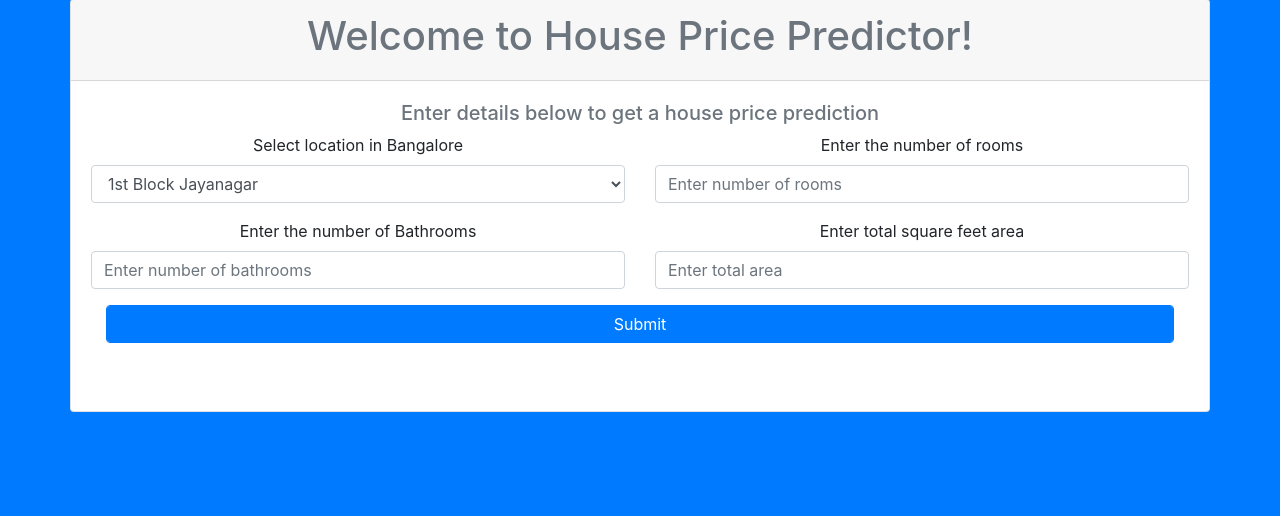
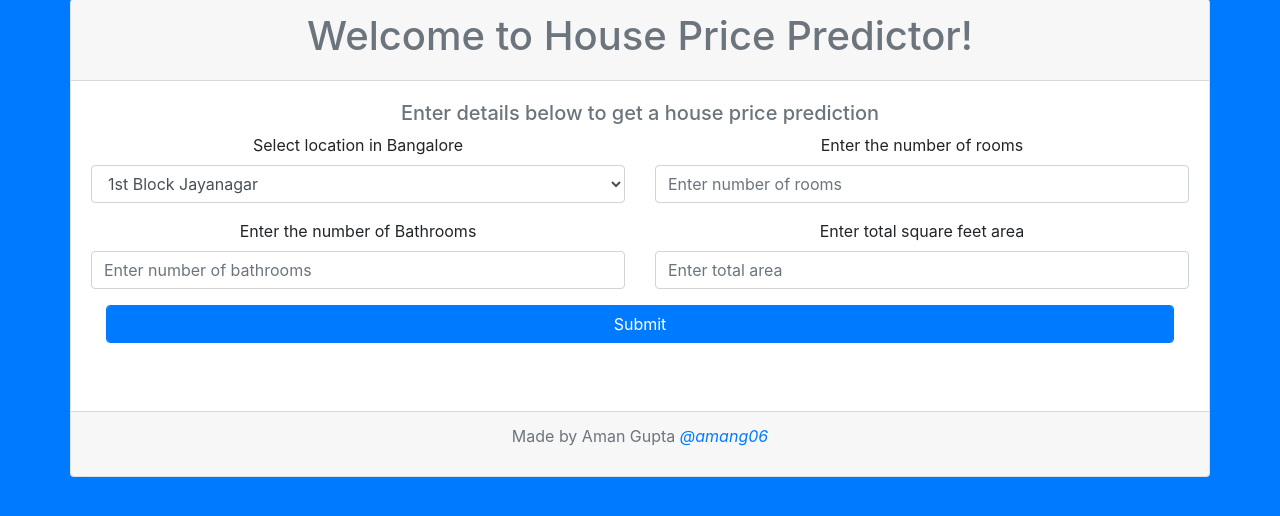
Before and after one commit to amang06/BLRHousePricePredictor, a Flask app: page / in a window 1280 px wide. Shown: the part 101-617 px from the top of the page. Run offline with Flask 3, Linux system fonts and the light colour scheme; parts of the project's set-up code (start-up, migrations or seed data) failed here and were passed over; some libraries are stand-ins or nearby versions.

Commit message:
footer added

```diff
--- a/HousePricePredictor/templates/index.html
+++ b/HousePricePredictor/templates/index.html
@@ -53,6 +53,9 @@
               <h5><span id="result"></span></h5>
             </div>
           </div>
+          <div class="card-footer text-body-secondary" style="text-align:center">
+            <p class="text-secondary">Made by Aman Gupta <cite><a href="https://github.com/amang06/BLRHousePricePredictor">@amang06</a></cite></p>
+          </div>
         </div>
       </div>
     </div>
```
